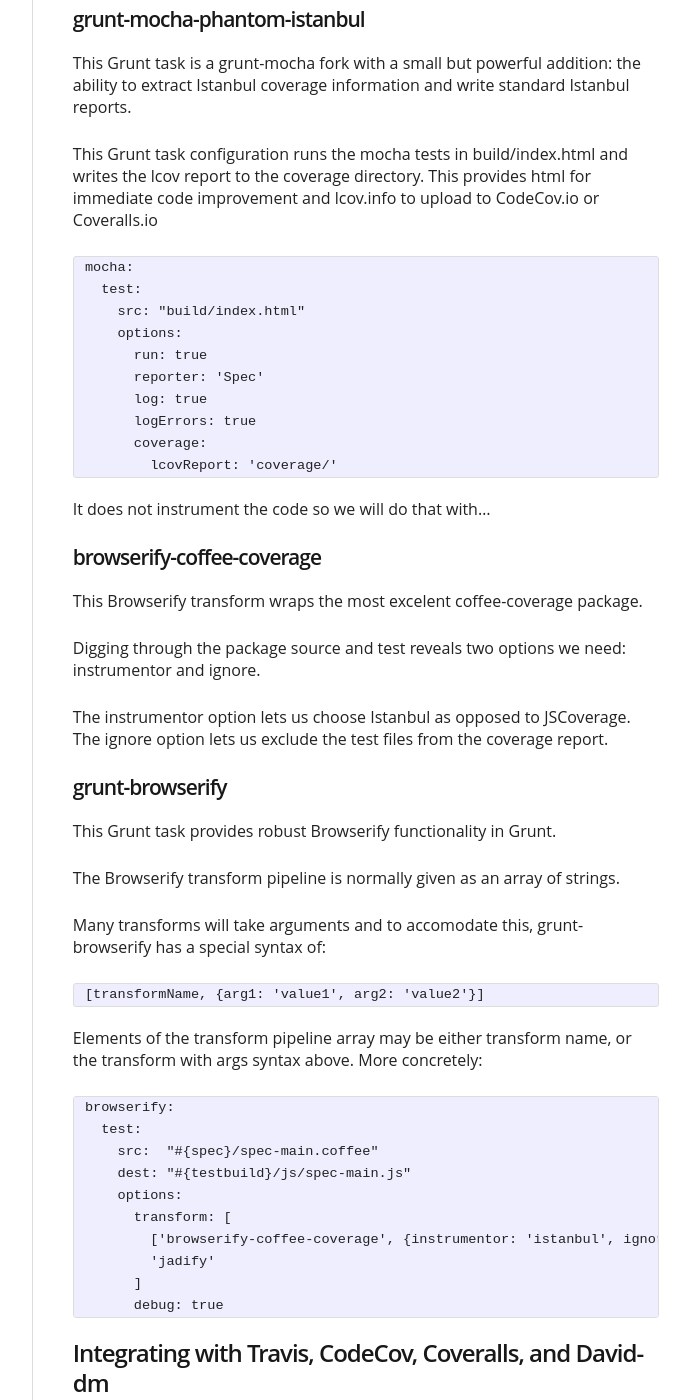
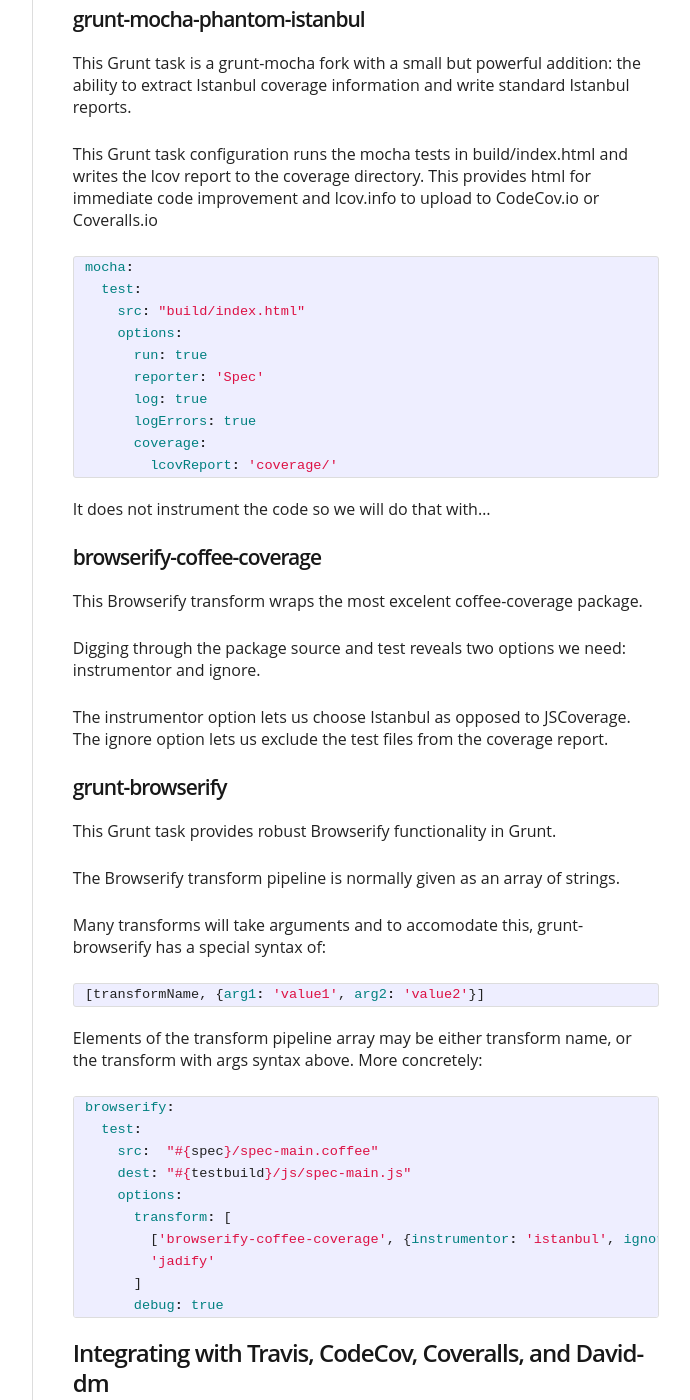
Before and after one commit to stevetarver/stevetarver.github.io, a Jekyll site: the page built from _posts/2015-09-12-coffeescript-coverage.md, in a window 1280 px wide and 1400 px high, scrolled down 1648 px. Shown: the whole window, without its empty margins (461-1151 px from the left). Built offline with Jekyll 4.4.1, drawn with Linux system fonts in a browser that asks for light colours; nearby versions of some CDN libraries; some web fonts are replaced.

Commit message:
fix more rouge problems

````diff
--- a/_posts/2015-09-12-coffeescript-coverage.md
+++ b/_posts/2015-09-12-coffeescript-coverage.md
@@ -59,7 +59,7 @@
 
 This Grunt task configuration runs the mocha tests in build/index.html and writes the lcov report to the coverage directory. This provides html for immediate code improvement and lcov.info to upload to CodeCov.io or Coveralls.io
 
-```CoffeeScript
+```coffeescript
 mocha:
   test:
     src: "build/index.html"
@@ -92,13 +92,13 @@
 
 Many transforms will take arguments and to accomodate this, grunt-browserify has a special syntax of:
 
-```CoffeeScript
+```coffeescript
 [transformName, {arg1: 'value1', arg2: 'value2'}]
 ```
 
 Elements of the transform pipeline array may be either transform name, or the transform with args syntax above. More concretely:
 
-```CoffeeScript
+```coffeescript
 browserify:
   test:
     src:  "#{spec}/spec-main.coffee"
--- a/index.html
+++ b/index.html
@@ -7,7 +7,7 @@
   <h2><i class="fa fa-bookmark"></i> Blog Posts</h2>
   <ul id="blog-posts" class="posts">
     {% for post in site.posts %}
-      <li><span>{{ post.date | date_to_string }} &raquo;</span><a href="{{ post.url }}">{{ post.title }}</a></li>
+      <li><span>{{ post.date | date: "%Y %b %d" }} &raquo;</span><a href="{{ post.url }}">{{ post.title }}</a></li>
     {% endfor %}
   </ul>
 </div>
````
Also changed, not shown: _posts/2016-01-09-logging-best-practices.md (+1 -1 lines).
